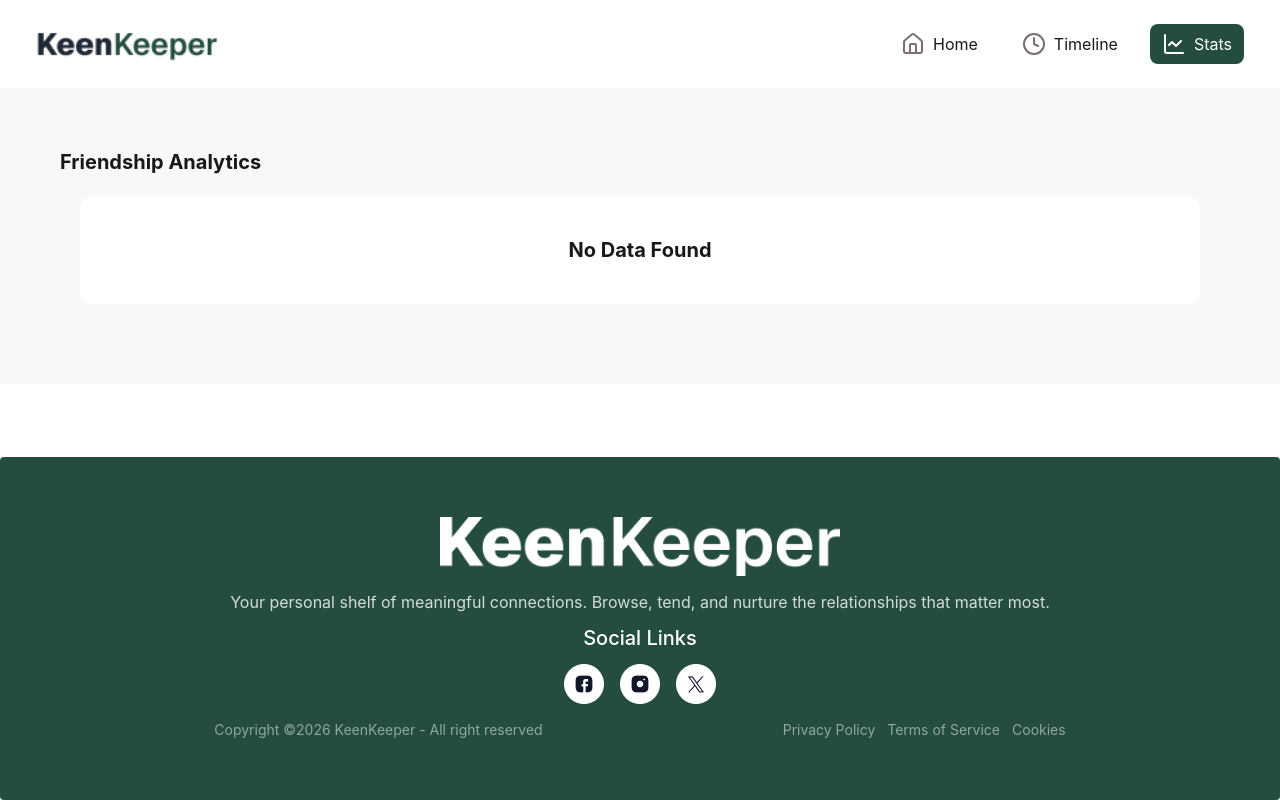
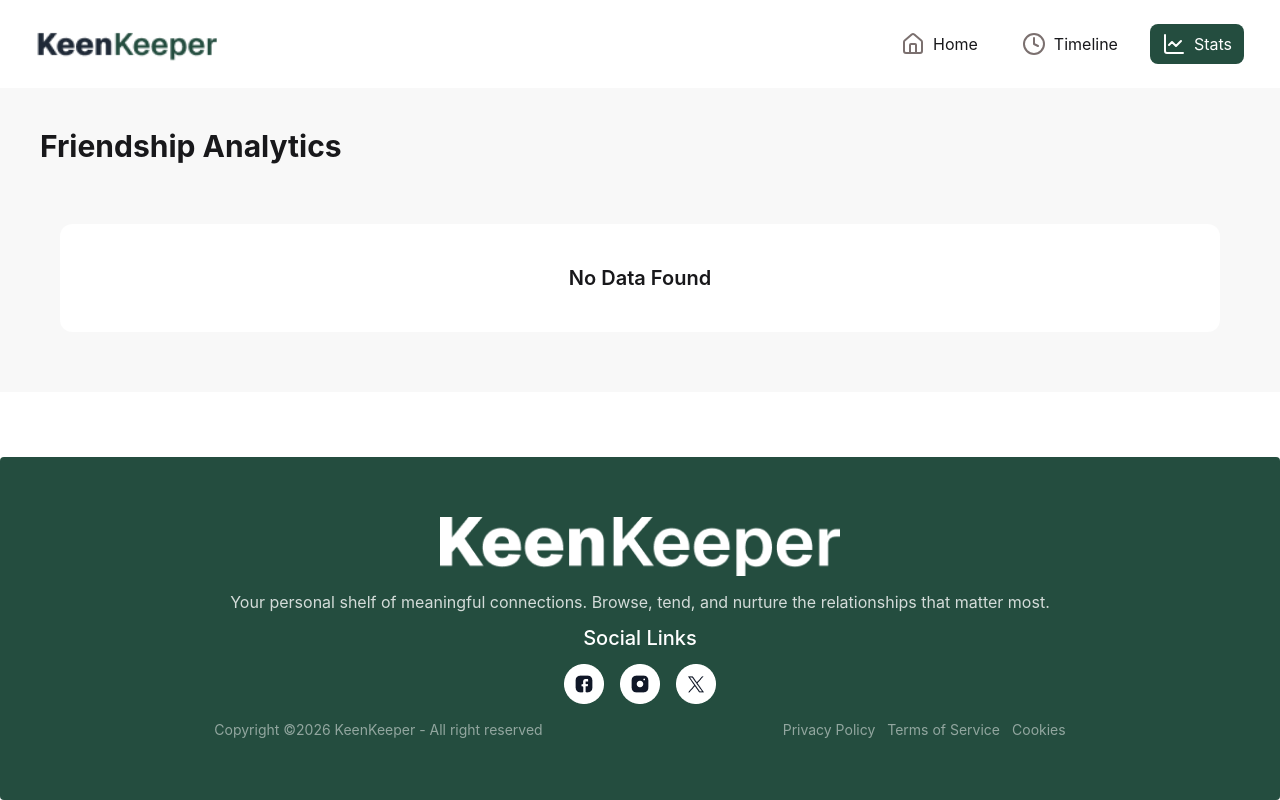
Before and after one commit to Syed-Takmil/Assignment-07, a React (Vite) app: page /stats in a window 1280 px wide. Built offline with nearby package versions, Linux system fonts and the light colour scheme.

Commit message:
routing problem fixed for vercel

```diff
--- a/src/Components/ProfileCard.jsx
+++ b/src/Components/ProfileCard.jsx
@@ -9,7 +9,7 @@ const ProfileCard = ({profile}) => {
     const {name,picture,days_since_contact,status,tags} = profile;
     return (
         <NavLink to={`/profileDetails/${profile.id}`} className="w-full">
-            <div className=" w-[230px] bg-base-100 p-6 grid justify-items-center rounded-lg gap-3 shadow-xl">
+            <div className="  bg-base-100 p-5 grid justify-items-center rounded-lg gap-3 shadow-xl">
   <figure  className='flex justify-center items-center'>
     <img
     className='rounded-full object-cover w-24 h-24'
--- a/src/pages/HomePage/AllProfiles.jsx
+++ b/src/pages/HomePage/AllProfiles.jsx
@@ -15,18 +15,19 @@ fetch('friends.json')
             .then(response => response.json())
             .then(data => setProfiles(data));
               setloading(false)
-        },2000);
+        },1000);
 
     },[])
     return (
         <div className='bg-base-300'>
-            <div className='w-15/16 mx-auto grid grid-cols-2  md:grid-cols-3 lg:grid-cols-4 gap-4 px-19 py-8'>
+            <div className='w-15/16 mx-auto grid grid-cols-2  md:grid-cols-3 lg:grid-cols-4 gap-4 lg:px-19 py-8'>
            {
             (loading)?
- <div className='w-1/3 font-semibold text-xl mx-auto grid gap-5 justify-center items-center justify-items-center'>
-<div><span className="loading loading-spinner loading-xl"></span>  </div>
-    Loading Profiles
- </div>
+<div className='flex justify-center  gap-5 text-xl mt-5'>
+                <div className="loading loading-spinner loading-xl"></div>
+                 Loading Profiles
+            </div>
+
             :
             profiles.map(profile=>(
                <ProfileCard key={profile.id} profile={profile}/>
--- a/src/pages/Stats/Stats.jsx
+++ b/src/pages/Stats/Stats.jsx
@@ -15,12 +15,12 @@ const Stats = () => {
     const isEmpty = data.every(item => item.length === 0);
 
     return (
-        <div className='bg-base-200 p-15'>
-            <span className='font-bold text-xl'>Friendship Analytics</span>
+        <div className='bg-base-200 p-10 '>
+            <span className='font-bold text-3xl'>Friendship Analytics</span>
 
             {
                 isEmpty ? (
-                    <div className='font-bold text-xl m-5 bg-base-100 grid justify-center p-10 rounded-xl'>
+                    <div className='font-semibold text-xl m-5 mt-15 bg-base-100 grid justify-center p-10 rounded-xl'>
                         No Data Found
                     </div>
                 ) : (
@@ -58,6 +58,7 @@ const Stats = () => {
                     </div>
                 )
             }
+
         </div>
     );
 };
--- a/src/pages/TimeLine/TimeLine.jsx
+++ b/src/pages/TimeLine/TimeLine.jsx
@@ -39,7 +39,7 @@ else{
             {
                     interactionList.map((profile,ind) => (
 
-                    <div key={ind} className='flex gap-7 rounded-xl bg-base-100 p-5 hover:-translate-y-1 transition-all duration-300 hover:border hover:border-gray-200'>
+                    <div key={ind} className='flex gap-7 rounded-xl bg-base-100 p-5 hover:-translate-y-1.5 transition-all hover:scale-102 duration-200 hover:border-2 hover:border-gray-200'>
 <div className='rounded-full  p-1'>
     <img className='w-10 h-10' src={img(profile.type)}/>
 </div>
@@ -51,7 +51,7 @@ else{
             ))
             }
         </div> :
-            <div className='text-[16px] text-gray-400 font-bold text-center mt-6 bg-base-100 p-10'>
+            <div className='text-[20px] text-gray-400 font-semibold text-center mt-4 bg-base-100 p-10'>
                 No TimeLine Set Yet
             </div>
            }
--- a/src/ui/MainLayout.jsx
+++ b/src/ui/MainLayout.jsx
@@ -11,7 +11,7 @@ import '../App.css'
 
 const MainLayout = () => {
     return (
-        <div className='page  flex flex-col min-h-screen justify-between'>
+        <div className='page w-full  flex flex-col min-h-screen justify-between'>
             <Navbar/>
             <main>
                 <Outlet/>
```
Also changed, not shown: vercel.json (added).
